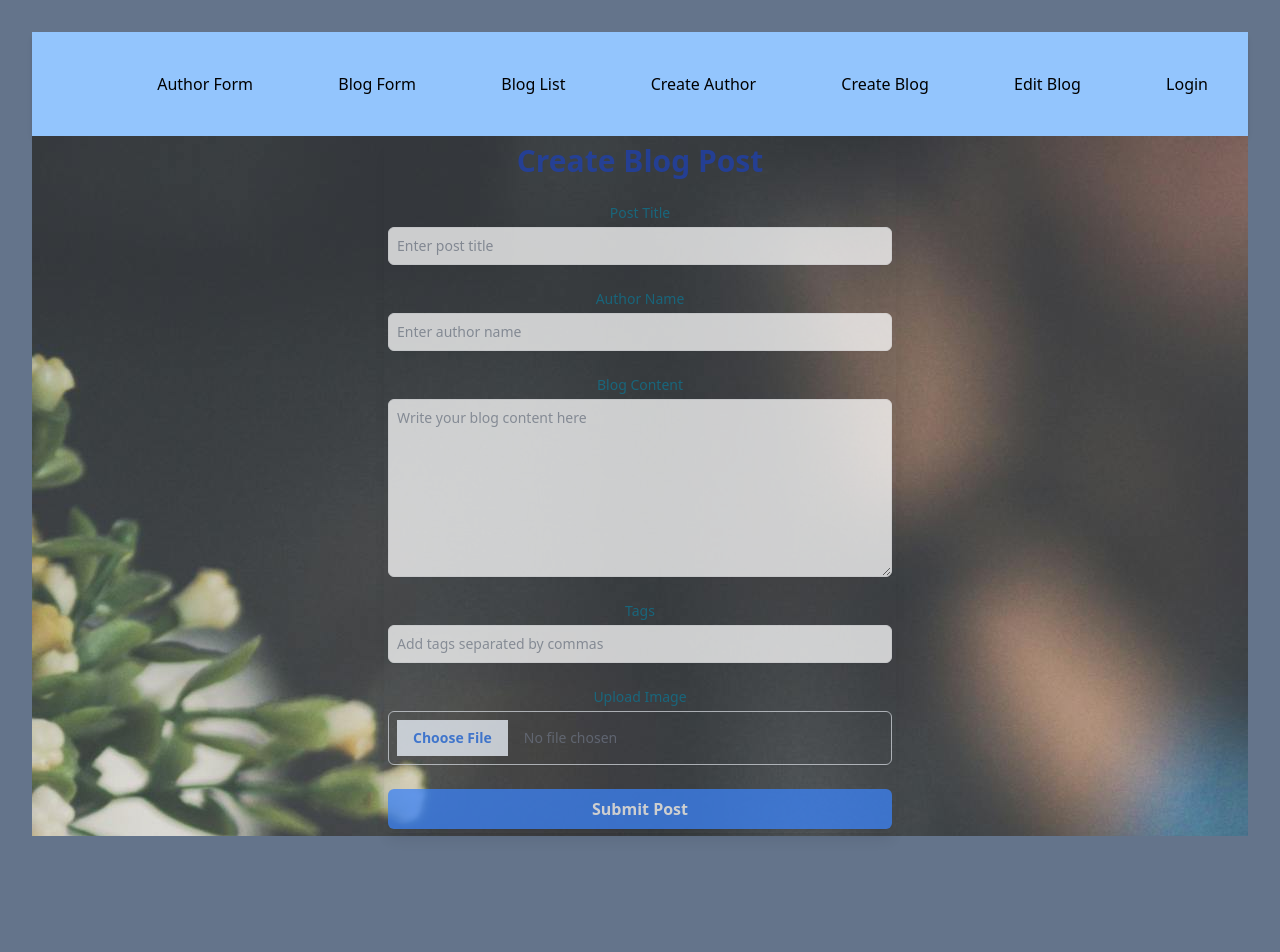
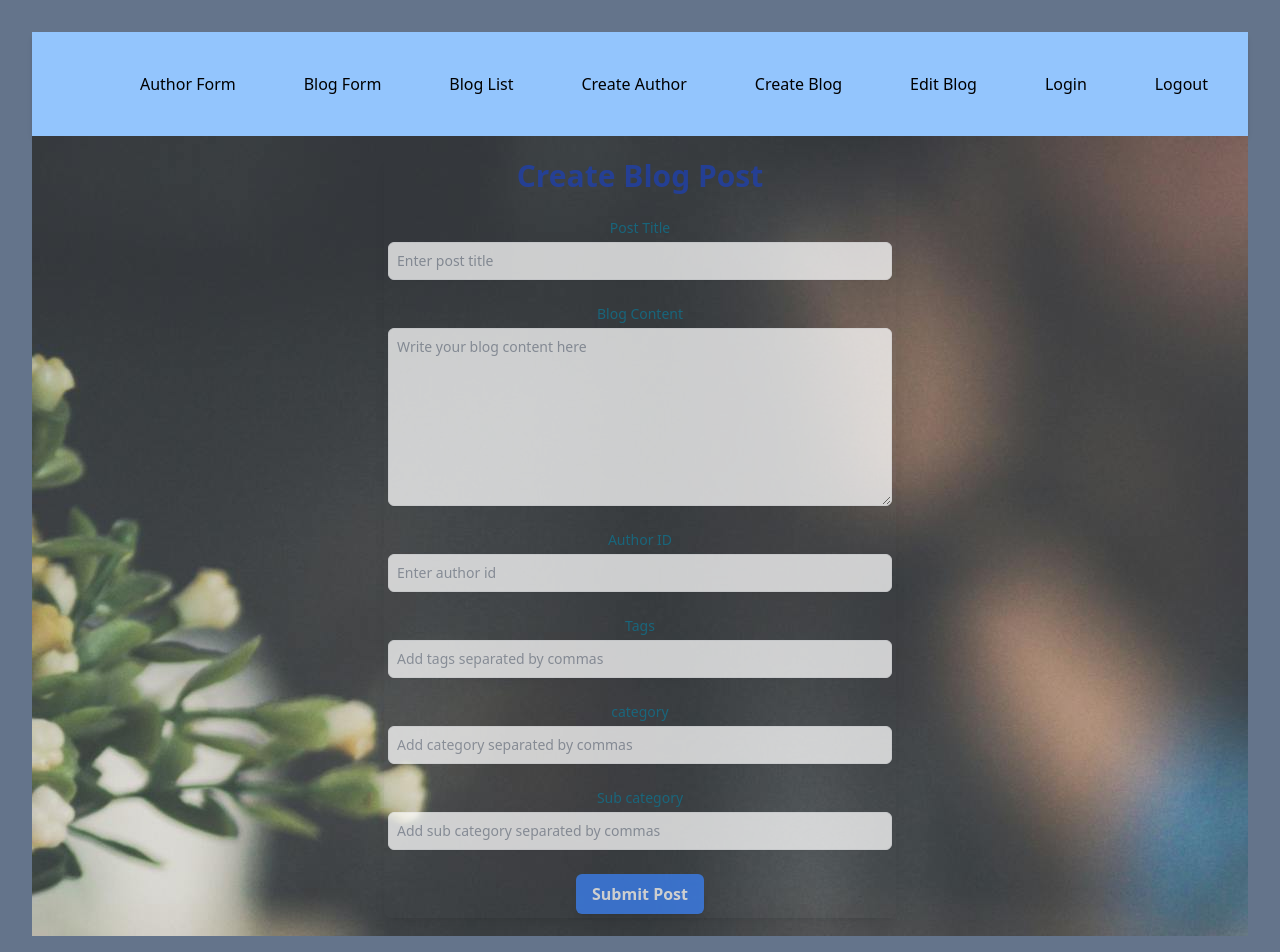
Before and after one commit to dpk10/blog, a React (Vite) app: page /blogs in a window 1280 px wide. Shown: the top 952 px of the page. Before the commit the page ends 868 px from the top, so only its background shows below. Built offline with nearby package versions, Linux system fonts and the light colour scheme.

Commit message:
Redirect login page to home page then created logout button to redirect to login

```diff
--- a/src/App.jsx
+++ b/src/App.jsx
@@ -13,6 +13,7 @@ import CreateAuthor from './pages/CreateAuthor'
 import CreateBlog from './pages/CreateBlog'
 import EditBlog from './pages/EditBlog'
 import Login from './pages/Login'
+import Logout from './pages/Logout'
 
 function App() {
   // const [count, setCount] = useState(0)
@@ -54,6 +55,7 @@ function App() {
           <Route path='blogs' element={<CreateBlog/>}/>
           <Route path='edit_blog' element={<EditBlog/>}/>
           <Route path='login' element={<Login/>}/>
+          <Route path='logout' element={<Logout/>}/>
 
 
 
--- a/src/components/Navbar.jsx
+++ b/src/components/Navbar.jsx
@@ -26,6 +26,7 @@ const Navbar = () => {
           <Link to="/blogs">Create Blog</Link>
           <Link to="/edit_blog">Edit Blog</Link>
           <Link to="/login">Login</Link>
+          <Link to="/logout">Logout</Link>
 
 
 
--- a/src/pages/CreateBlog.jsx
+++ b/src/pages/CreateBlog.jsx
@@ -5,7 +5,7 @@ const CreateBlog = () => {
   return (
     <div className=' flex justify-center items-center h-screen' style={{
       width: '1216px',
-      height: '700px',
+      height: '800px',
       backgroundImage: `url(${image})`,
 
     }}>
@@ -21,14 +21,13 @@ const CreateBlog = () => {
 
 
       <div>
-        <label for="author" class="block text-sm font-medium text-cyan-700">Author Name</label>
-        <input type="text" id="author" name="author" class="mt-1 p-2 block w-full border border-gray-100 rounded-md shadow-sm focus:ring-blue-500 focus:border-blue-500 sm:text-sm" placeholder="Enter author name" required></input>
+        <label for="content" class="block text-sm font-medium text-cyan-700">Blog Content</label>
+        <textarea id="content" name="content" rows="8" class="mt-1 p-2 block w-full border border-gray-100 rounded-md shadow-sm focus:ring-blue-500 focus:border-blue-500 sm:text-sm" placeholder="Write your blog content here" required></textarea>
       </div>
 
-
       <div>
-        <label for="content" class="block text-sm font-medium text-cyan-700">Blog Content</label>
-        <textarea id="content" name="content" rows="8" class="mt-1 p-2 block w-full border border-gray-100 rounded-md shadow-sm focus:ring-blue-500 focus:border-blue-500 sm:text-sm" placeholder="Write your blog content here" required></textarea>
+        <label for="author" class="block text-sm font-medium text-cyan-700">Author ID</label>
+        <input type="text" id="author" name="author" class="mt-1 p-2 block w-full border border-gray-100 rounded-md shadow-sm focus:ring-blue-500 focus:border-blue-500 sm:text-sm" placeholder="Enter author id" required></input>
       </div>
 
 
@@ -39,12 +38,22 @@ const CreateBlog = () => {
 
 
       <div>
-        <label for="image" class="block text-sm font-medium text-cyan-700">Upload Image</label>
-        <input type="file" id="image" name="image" class="mt-1 p-2 block w-full text-sm text-gray-500 border border-gray-300 rounded-md shadow-sm focus:ring-blue-500 focus:border-blue-500 file:mr-4 file:py-2 file:px-4 file:border-0 file:text-sm file:font-semibold file:bg-blue-50 file:text-blue-500 hover:file:bg-blue-100"></input>
+        <label for="tags" class="block text-sm font-medium text-cyan-700">category</label>
+        <input type="text" id="tags" name="tags" class="mt-1 p-2 block w-full border border-gray-100 rounded-md shadow-sm focus:ring-blue-500 focus:border-blue-500 sm:text-sm" placeholder="Add category separated by commas"></input>
       </div>
 
       <div>
-        <button type="submit" class="w-full bg-blue-500 hover:bg-blue-600 text-white font-semibold py-2 px-4 rounded-md shadow-md focus:ring-2 focus:ring-offset-2 focus:ring-blue-500">Submit Post</button>
+        <label for="tags" class="block text-sm font-medium text-cyan-700">Sub category</label>
+        <input type="text" id="tags" name="tags" class="mt-1 p-2 block w-full border border-gray-100 rounded-md shadow-sm focus:ring-blue-500 focus:border-blue-500 sm:text-sm" placeholder="Add sub category separated by commas"></input>
+      </div>
+
+      {/* <div>
+        <label for="image" class="block text-sm font-medium text-cyan-700">Upload Image</label>
+        <input type="file" id="image" name="image" class="mt-1 p-2 block w-full text-sm text-gray-500 border border-gray-300 rounded-md shadow-sm focus:ring-blue-500 focus:border-blue-500 file:mr-4 file:py-2 file:px-4 file:border-0 file:text-sm file:font-semibold file:bg-blue-50 file:text-blue-500 hover:file:bg-blue-100"></input>
+      </div> */}
+
+      <div>
+        <button type="submit" class=" bg-blue-500 hover:bg-blue-600 text-white font-semibold py-2 px-4 rounded-md shadow-md focus:ring-2 focus:ring-offset-2 focus:ring-blue-500">Submit Post</button>
       </div>
     </form>
   </div>
--- a/src/pages/Login.jsx
+++ b/src/pages/Login.jsx
@@ -3,10 +3,17 @@ import axios from 'axios';
 import { ToastContainer, toast } from 'react-toastify';
 import 'react-toastify/dist/ReactToastify.css';
 import logo from '../assets/login.jpg';
+import { useNavigate } from 'react-router-dom';
 
 
 const Login = () => {
   const [isLogin, setIsLogin] = useState(true);
+  const navigate=useNavigate();
+
+  const handleLogin=()=>{
+    setIsLogin(true);
+    navigate('/')
+  }
 
   const toggleMode = () => {
     setIsLogin(!isLogin);
@@ -81,7 +88,7 @@ const Login = () => {
     }} >
       <ToastContainer />
 
-      <div className="w-full max-w-md  shadow-md rounded-lg p-8 opacity-100">
+      <div className="w-full max-w-md  shadow-md rounded-lg p-8 opacity-80">
         <h2 className="text-2xl font-bold mb-6 text-center">{isLogin ? 'Login' : 'Register'}</h2>
 
 
@@ -147,10 +154,10 @@ const Login = () => {
             </div>
             <button
               type="submit"
-              className="w-full bg-blue-500 text-white p-2 rounded hover:bg-blue-600"
+              className="w-20 bg-blue-500 text-white p-2 rounded hover:bg-blue-600"
             >Signup
 
-            </button>
+            </button><br></br>
             <button onClick={toggleMode}>{isRegistered ? 'Create an account' : 'Already have an account? Login'}</button>
             {/* <div className="text-sm text-center text-gray-500">
             Already have an account? <a href="#" className="font-medium text-indigo-600 hover:text-indigo-500">Sign in</a>
@@ -184,12 +191,12 @@ const Login = () => {
                 className="w-full p-2 border rounded"
               />
             </div>
-            <button
+            <button onClick={handleLogin}
               type="submit"
-              className="w-full bg-green-500 text-white p-2 rounded hover:bg-green-600">
+              className="w-20 bg-green-500 text-white p-2 rounded hover:bg-green-600">
                 Login
 
-            </button>
+            </button><br></br>
             <button onClick={toggleMode}>{isLogin ? 'Create an account' : 'Already have an account? Login'}</button>
           </form>
         )}
--- /dev/null
+++ b/src/pages/Logout.jsx
@@ -0,0 +1,22 @@
+import React from 'react'
+import { useEffect } from "react";
+import { useNavigate } from "react-router-dom";
+
+const Logout = () => {
+    const navigate = useNavigate();
+
+    useEffect(() => {
+
+        localStorage.removeItem("authToken");
+
+        navigate("/login");
+    }, [navigate]);
+  return (
+    <div>
+            <h2>Logging out...</h2>
+
+    </div>
+  )
+}
+
+export default Logout
```
